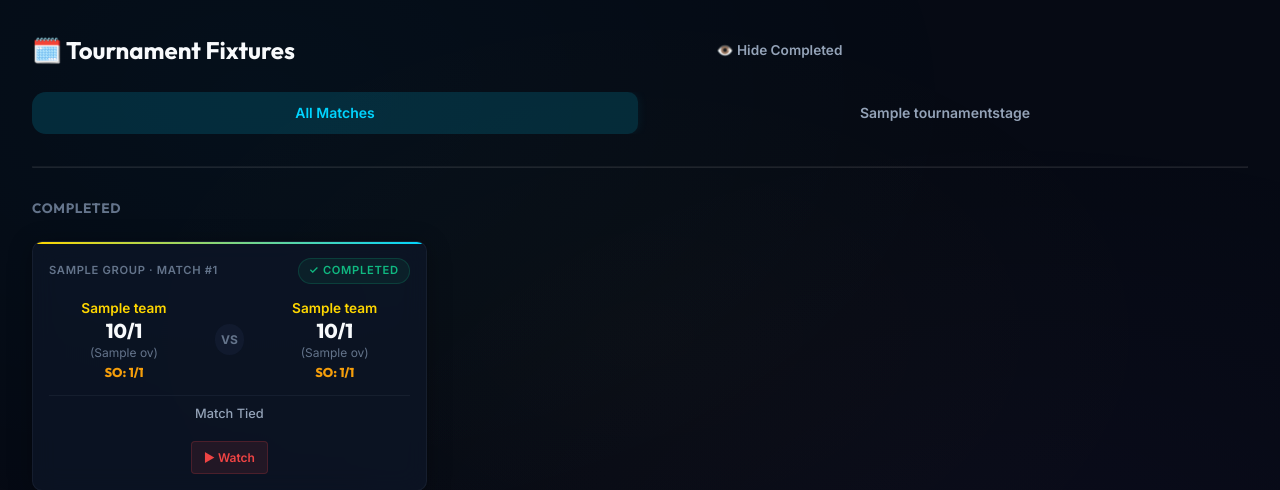
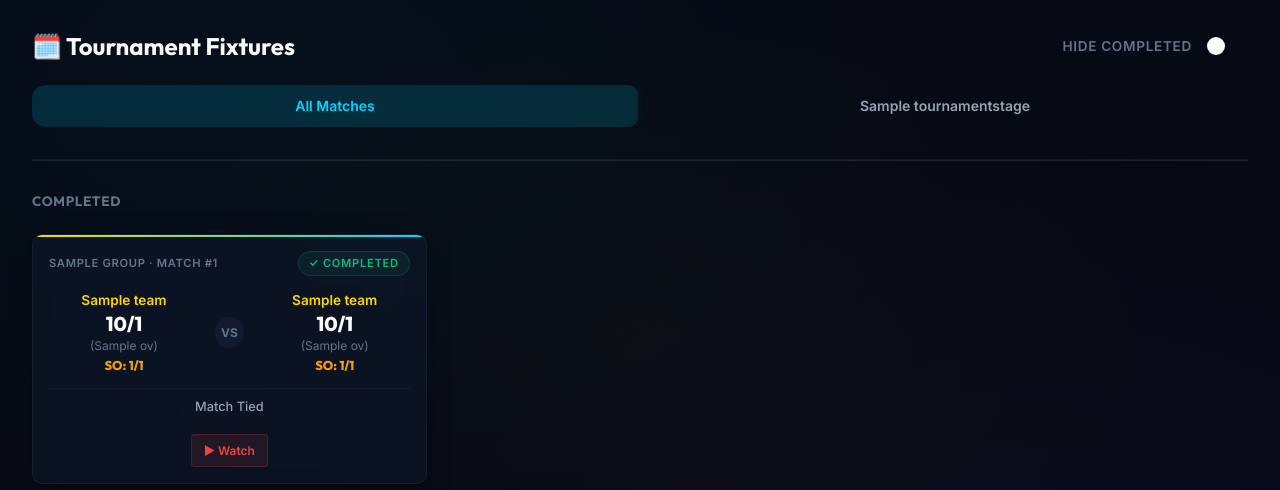
Before and after one commit to iamgroot001/tournament, a Django app: page /matches/ in a window 1280 px wide. Shown: the part 65-555 px from the top of the page. Run offline with Django 5.2, Linux system fonts and the light colour scheme; tables that the repository leaves empty hold one stand-in row (values such as "Sample post").

Commit message:
style: replace button with ios style toggle switch for completed matches

```diff
--- a/tournament/templates/tournament/matches_list.html
+++ b/tournament/templates/tournament/matches_list.html
@@ -7,9 +7,13 @@
     <div class="card__header" style="display: flex; justify-content: space-between; align-items: center; flex-wrap: wrap; gap: 1rem;">
         <h2 class="section__title" style="margin-bottom: 0;">🗓️ Tournament Fixtures</h2>
         {% if completed_matches %}
-        <button id="toggle-completed-btn" class="tab-btn" style="cursor: pointer; background-color: var(--surface); border: 1px solid var(--border); font-size: 0.85rem;" onclick="toggleCompletedMatches()">
-            👁️ Hide Completed
-        </button>
+        <div style="display: flex; align-items: center; gap: 0.75rem;">
+            <span style="font-size: 0.85rem; color: var(--text-muted); font-weight: 600; letter-spacing: 0.05em; text-transform: uppercase;">Hide Completed</span>
+            <label class="toggle-switch">
+                <input type="checkbox" id="toggle-completed-checkbox" onchange="toggleCompletedMatches()">
+                <span class="toggle-slider"></span>
+            </label>
+        </div>
         {% endif %}
     </div>
 
@@ -62,31 +66,77 @@
 {% endblock %}
 
 {% block extra_js %}
+<style>
+/* Toggle Switch Styles */
+.toggle-switch {
+  position: relative;
+  display: inline-block;
+  width: 44px;
+  height: 24px;
+}
+.toggle-switch input {
+  opacity: 0;
+  width: 0;
+  height: 0;
+}
+.toggle-slider {
+  position: absolute;
+  cursor: pointer;
+  top: 0;
+  left: 0;
+  right: 0;
+  bottom: 0;
+  background-color: var(--border);
+  transition: .3s;
+  border-radius: 24px;
+}
+.toggle-slider:before {
+  position: absolute;
+  content: "";
+  height: 18px;
+  width: 18px;
+  left: 3px;
+  bottom: 3px;
+  background-color: white;
+  transition: .3s;
+  border-radius: 50%;
+  box-shadow: 0 2px 4px rgba(0,0,0,0.1);
+}
+input:checked + .toggle-slider {
+  background-color: #4ade80;
+}
+input:checked + .toggle-slider:before {
+  transform: translateX(20px);
+}
+</style>
 <script>
 function toggleCompletedMatches() {
     var container = document.getElementById('completed-matches-container');
-    var btn = document.getElementById('toggle-completed-btn');
-    if (!container || !btn) return;
+    var checkbox = document.getElementById('toggle-completed-checkbox');
+    if (!container || !checkbox) return;
 
-    if (container.style.display === 'none') {
+    if (checkbox.checked) {
+        container.style.display = 'none';
+        localStorage.setItem('hideCompleted', 'true');
+    } else {
         container.style.display = 'block';
-        btn.innerHTML = '👁️ Hide Completed';
         localStorage.setItem('hideCompleted', 'false');
-    } else {
-        container.style.display = 'none';
-        btn.innerHTML = '👁️ Show Completed';
-        localStorage.setItem('hideCompleted', 'true');
     }
 }
 
 document.addEventListener('DOMContentLoaded', function() {
     var hideCompleted = localStorage.getItem('hideCompleted');
+    var container = document.getElementById('completed-matches-container');
+    var checkbox = document.getElementById('toggle-completed-checkbox');
+
     if (hideCompleted === 'true') {
-        var container = document.getElementById('completed-matches-container');
-        var btn = document.getElementById('toggle-completed-btn');
-        if (container && btn) {
+        if (container && checkbox) {
             container.style.display = 'none';
-            btn.innerHTML = '👁️ Show Completed';
+            checkbox.checked = true;
+        }
+    } else {
+        if (checkbox) {
+            checkbox.checked = false;
         }
     }
 });
```
